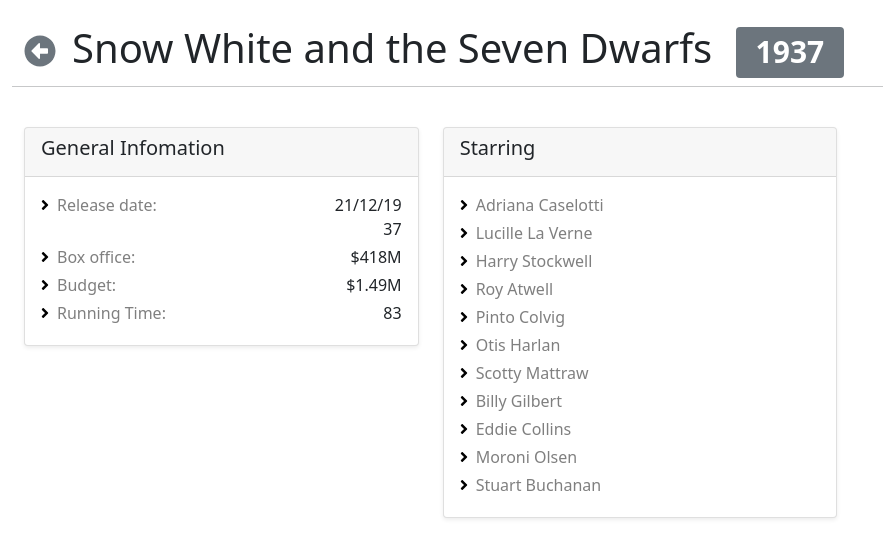
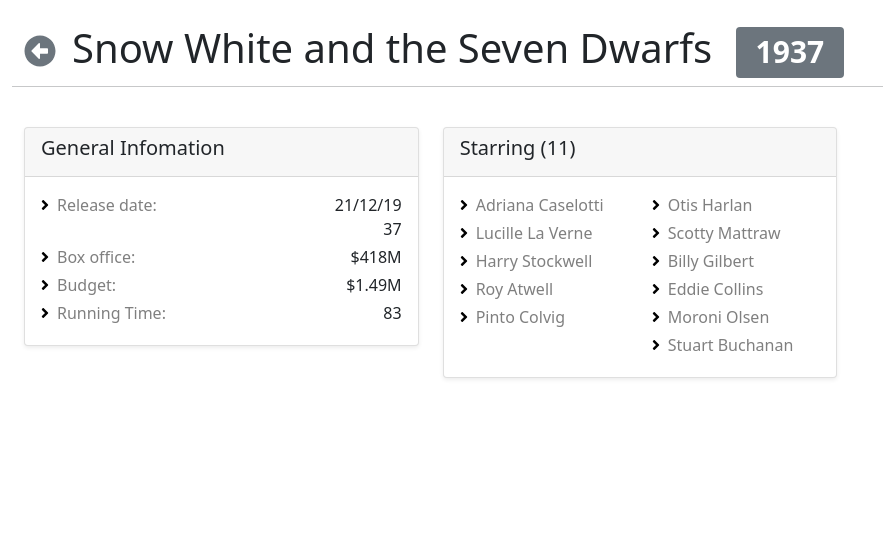
Before and after one commit to mattmusc/disney-movies, a React (Create React App) app: page /m/1 in a window 1280 px wide. Shown: the top 558 px of the page, without its empty margins (0-883 px from the left). Built offline with nearby package versions, Linux system fonts and the light colour scheme; data requests are answered from the project's data file.

Commit message:
Splits stars list over 2 columns.

```diff
--- a/src/features/movie-detail/index.tsx
+++ b/src/features/movie-detail/index.tsx
@@ -99,11 +99,23 @@
         <div className="col-4 mt-4">
           <div className="card mh-100 shadow-sm rounded">
             <div className="card-header">
-              <h5>Starring</h5>
+              <h5>Starring ({data && data.starring?.length})</h5>
             </div>
             <div className="card-body">
               {!data && 'Loading...'}
-              {data && data.starring?.map(actor => (
+              <div className="d-flex">
+                <div>
+                  {data && data.starring?.slice(0, 5).map(actor => (
+                    <div key={actor}>
+                      <div className="text-black-50 pb-1">
+                        <FontAwesomeIcon icon={faAngleRight} className="me-2 text-black"/>
+                        {actor}
+                      </div>
+                    </div>
+                  ))}
+                </div>
+                <div className="ms-5">
+                  {data && data.starring?.slice(5).map(actor => (
                     <div key={actor}>
                       <div className="text-black-50 pb-1">
                         <FontAwesomeIcon icon={faAngleRight} className="me-2 text-black"/>
@@ -114,6 +126,8 @@
                 </div>
               </div>
             </div>
+          </div>
+        </div>
 
       </div>
     </div>
```
Lines whose indentation alone changed are shown as unchanged.
